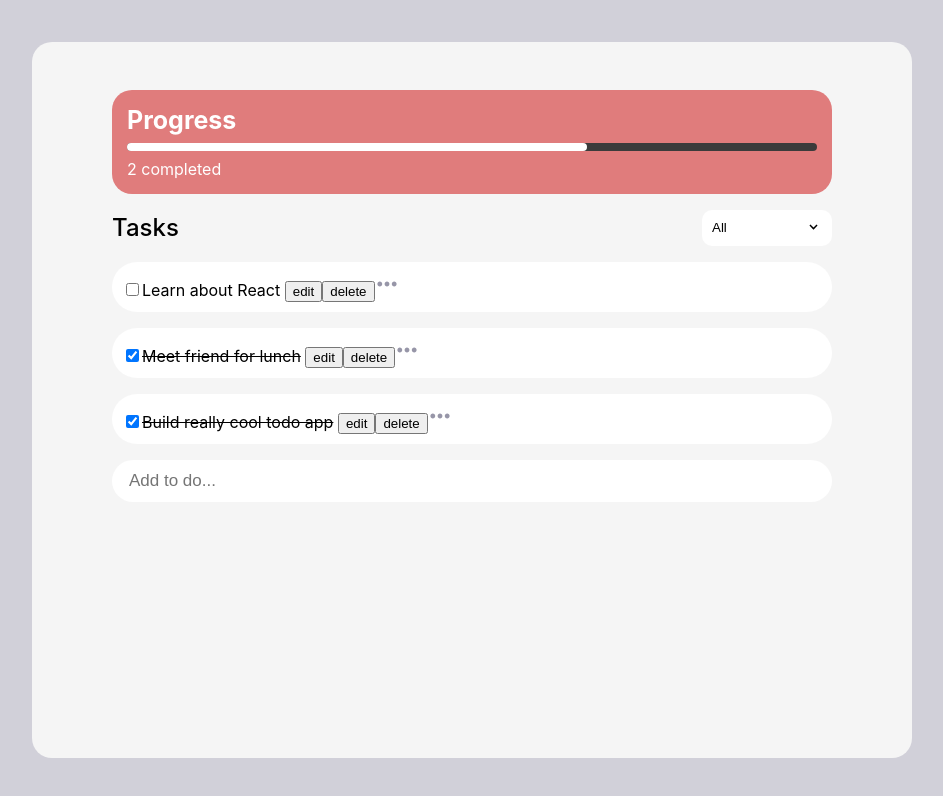
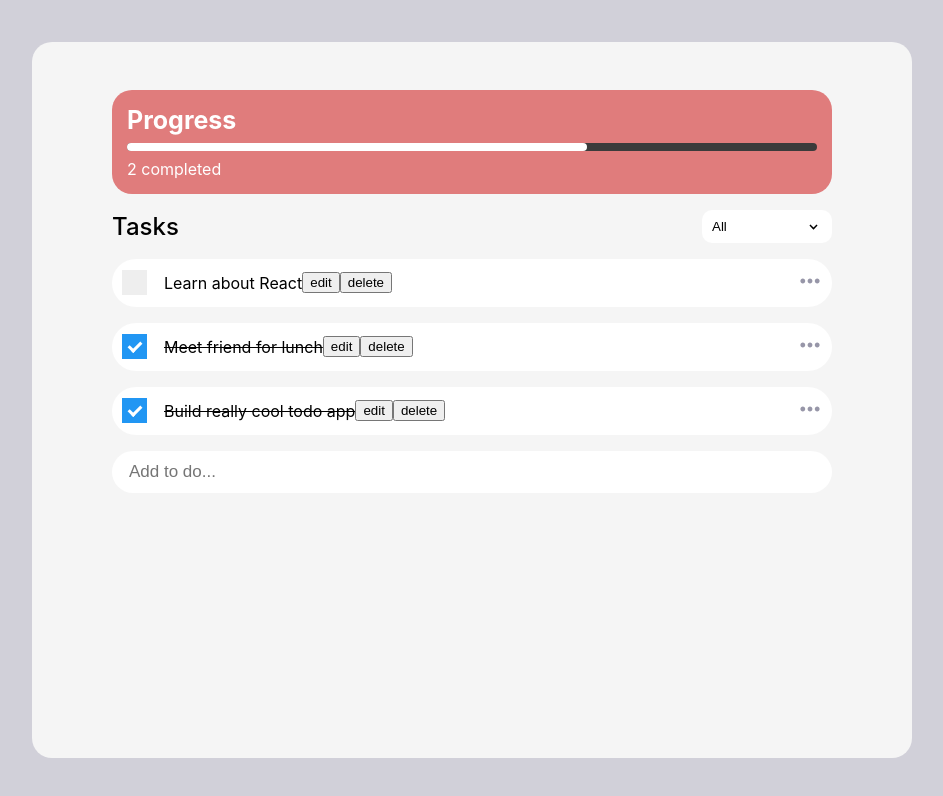
Before and after one commit to honmetha/data-wow-to-do-app, a React (Create React App) app: page / in a window 1280 px wide. Shown: the top 796 px of the page, without its empty margins (168-1111 px from the left). Built offline with nearby package versions, Linux system fonts and the light colour scheme.

Commit message:
[Updated] Update styles on Header and Task

```diff
--- a/src/components/Header.js
+++ b/src/components/Header.js
@@ -2,10 +2,28 @@ import React, { useState } from "react";
 import ArrowDropdownSVG from "../assets/ArrowDropdownSVG";
 import "./Header.scss";
 
+const styles = {
+  main: {
+    display: "flex",
+    alignItems: "center",
+    justifyContent: "space-between",
+    marginBottom: "1rem",
+  },
+  text: {
+    fontSize: "24px",
+    fontWeight: "500",
+  },
+  dropdownMain: {
+    display: "flex",
+    alignItems: "center",
+    justifyContent: "space-between",
+    width: "110px",
+  },
+};
+
 const Header = () => {
   const [display, setDisplay] = useState(false);
   const [value, setValue] = useState("All");
-  console.log("value", value);
 
   const handleClick = () => {
     setDisplay(!display);
@@ -17,37 +35,20 @@ const Header = () => {
   };
 
   return (
-    <div
-      style={{
-        display: "flex",
-        alignItems: "center",
-        justifyContent: "space-between",
-        marginBottom: "1rem",
-      }}
-    >
-      <span style={{ fontSize: "24px", fontWeight: "500" }}>Tasks</span>
+    <div style={styles.main}>
+      <span style={styles.text}>Tasks</span>
       <div className="dropdown">
         <button
           onClick={handleClick}
           // onBlur={() => setDisplay(false)}
           className="dropbtn"
         >
-          <div
-            style={{
-              display: "flex",
-              alignItems: "center",
-              justifyContent: "space-between",
-              width: "110px",
-            }}
-          >
-            <span>{value}</span>
-            <span>
-              <ArrowDropdownSVG />
-            </span>
+          <div style={styles.dropdownMain}>
+            {value}
+            <ArrowDropdownSVG />
           </div>
         </button>
         <div
-          id="myDropdown"
           className="dropdown-content"
           style={{ display: display ? "" : "none" }}
         >
--- a/src/components/Header.scss
+++ b/src/components/Header.scss
@@ -30,9 +30,6 @@
 
 .dropdown-content div {
   color: black;
-  /* padding: 12px 16px; */
-  /* text-decoration: none; */
-  /* display: block; */
   border-radius: 8px;
   height: 28px;
   display: flex;
--- a/src/components/Task.js
+++ b/src/components/Task.js
@@ -1,4 +1,5 @@
 import React from "react";
+import "./Task.scss";
 import EllipsisSVG from "../assets/EllipsisSVG";
 
 const styles = {
@@ -7,6 +8,8 @@ const styles = {
     borderRadius: "9999px",
     padding: "10px",
     marginBottom: "1rem",
+    display: "flex",
+    alignItems: "center",
   },
 };
 
@@ -23,10 +26,10 @@ const Task = ({ todo, index, editTodo, completeTodo, removeTodo }) => {
       </label>
       <span style={{ textDecoration: todo.isCompleted ? "line-through" : "" }}>
         {todo.text}
-      </span>{" "}
+      </span>
       <button>edit</button>
       <button onClick={() => removeTodo(index)}>delete</button>
-      <span>
+      <span style={{ marginLeft: "auto" }}>
         <EllipsisSVG />
       </span>
     </div>
--- /dev/null
+++ b/src/components/Task.scss
@@ -0,0 +1,63 @@
+.container {
+  position: relative;
+  padding-left: 35px;
+  cursor: pointer;
+  font-size: 22px;
+  -webkit-user-select: none;
+  -moz-user-select: none;
+  -ms-user-select: none;
+  user-select: none;
+}
+
+/* Hide the browser's default checkbox */
+.container input {
+  opacity: 0;
+  cursor: pointer;
+  height: 0;
+  width: 0;
+}
+
+/* Create a custom checkbox */
+.checkmark {
+  position: absolute;
+  top: 0;
+  left: 0;
+  height: 25px;
+  width: 25px;
+  background-color: #eee;
+}
+
+/* On mouse-over, add a grey background color */
+.container:hover input ~ .checkmark {
+  background-color: #ccc;
+}
+
+/* When the checkbox is checked, add a blue background */
+.container input:checked ~ .checkmark {
+  background-color: #2196F3;
+}
+
+/* Create the checkmark/indicator (hidden when not checked) */
+.checkmark:after {
+  content: "";
+  position: absolute;
+  display: none;
+}
+
+/* Show the checkmark when checked */
+.container input:checked ~ .checkmark:after {
+  display: block;
+}
+
+/* Style the checkmark/indicator */
+.container .checkmark:after {
+  left: 9px;
+  top: 5px;
+  width: 5px;
+  height: 10px;
+  border: solid white;
+  border-width: 0 3px 3px 0;
+  -webkit-transform: rotate(45deg);
+  -ms-transform: rotate(45deg);
+  transform: rotate(45deg);
+}
```
Also changed, not shown: 2 other files (tests, documents, lock files or other folders).
